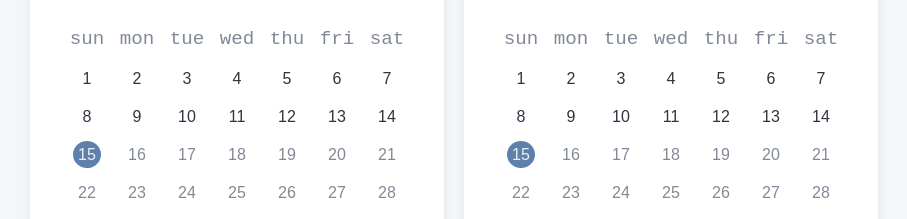
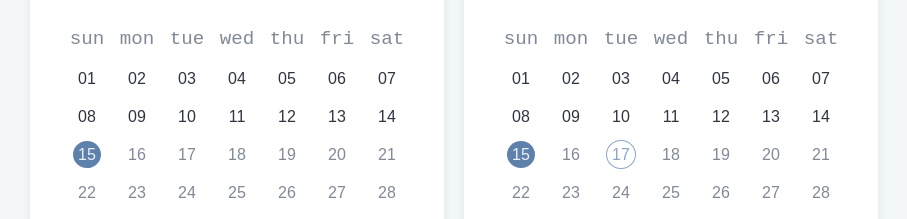
Before and after one commit to andersonmadeira/ehours, a React (Create React App) app: page / in a window 1280 px wide. Shown: the part 226-445 px from the top of the page, without its empty margins (160-1067 px from the left). Built offline with nearby package versions, Linux system fonts and the light colour scheme.

Commit message:
Hightlight today and date picking.

```diff
--- a/src/App.js
+++ b/src/App.js
@@ -5,8 +5,11 @@ const App = () => {
   return (
     <div className="app-container">
       <h1>ehours</h1>
-      <Calendar style={{ marginRight: 20 }} />
-      <Calendar date={new Date('2020-3-15')} style={{ marginBottom: 20 }} />
+      <Calendar
+        style={{ marginRight: 20 }}
+        onPickDate={date => console.log('Date picked: ', date)}
+      />
+      <Calendar date={new Date('2020-3-17')} style={{ marginBottom: 20 }} />
     </div>
   )
 }
--- a/src/components/Calendar.js
+++ b/src/components/Calendar.js
@@ -10,14 +10,15 @@ import {
   isAfter,
   getDate,
   isToday,
+  isEqual,
 } from 'date-fns'
 import classNames from 'classnames'
 
-function getMonthDateElements(date) {
+function getMonthDateElements(date, onSelectDate) {
   const activeMonth = getMonth(date)
   const activeYear = getYear(date)
   const activeDay = getDate(date)
-  const startMonth = getDay(date)
+  const startMonth = getDay(new Date(activeYear, activeMonth, 1))
   const startStyle = { gridColumn: startMonth + 1 }
 
   return [...new Array(getDaysInMonth(date))].map((d, i) => {
@@ -25,28 +26,34 @@ function getMonthDateElements(date) {
       new Date(activeYear, activeMonth, i + 1),
       new Date(),
     )
+
     const isDateToday = isToday(new Date(activeYear, activeMonth, i + 1))
+    const isDateSelected = isEqual(
+      date,
+      new Date(activeYear, activeMonth, i + 1),
+    )
 
     const btnClasses = classNames({
       future: isFuture,
       today: isDateToday,
+      selected: isDateSelected,
     })
+    const dateString = `${activeYear}-${activeMonth + 1}-${i + 1}`
 
     return (
       <button
         key={i}
         className={btnClasses}
         style={i === 0 ? startStyle : null}
+        onClick={!isFuture ? () => onSelectDate(new Date(dateString)) : null}
       >
-        <time dateTime={`${activeYear}-${activeMonth + 1}-${i + 1}`}>
-          {i + 1}
-        </time>
+        <time dateTime={`${dateString}`}>{`${i + 1}`.padStart(2, '0')}</time>
       </button>
     )
   })
 }
 
-const Calendar = ({ date = new Date(), ...otherProps }) => {
+const Calendar = ({ date = new Date(), onPickDate, ...otherProps }) => {
   const [activeDate, setActiveDate] = useState(date)
 
   return (
@@ -73,7 +80,10 @@ const Calendar = ({ date = new Date(), ...otherProps }) => {
           <span>sat</span>
         </div>
         <div className="calendar__dates">
-          {getMonthDateElements(activeDate)}
+          {getMonthDateElements(activeDate, date => {
+            setActiveDate(date)
+            if (onPickDate) onPickDate(date)
+          })}
         </div>
       </div>
     </div>
--- a/src/styles/components/_calendar.scss
+++ b/src/styles/components/_calendar.scss
@@ -64,6 +64,7 @@
   border: none;
   background: transparent;
   padding: 10px;
+  cursor: pointer;
 }
 
 .calendar__dates button time {
@@ -78,9 +79,19 @@
   opacity: 0.7;
 }
 
-.calendar__dates button.today time {
+.calendar__dates button.today time,
+.calendar__dates button.today.selected time {
   color: #eceff4;
   background-color: #5e81ac;
   border-radius: 50%;
   padding: 5px;
 }
+
+.calendar__dates button.selected time {
+  color: #5e81ac;
+  border-color: #5e81ac;
+  border-width: 1px;
+  border-radius: 50%;
+  border-style: solid;
+  padding: 5px;
+}
```
